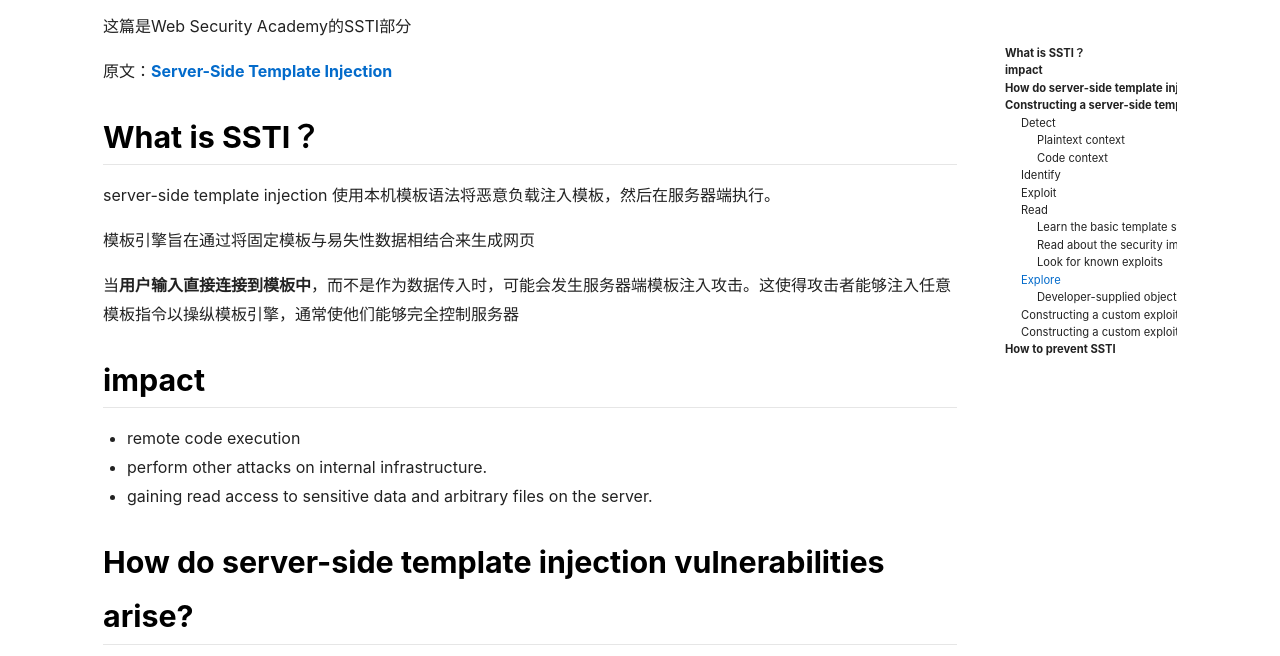
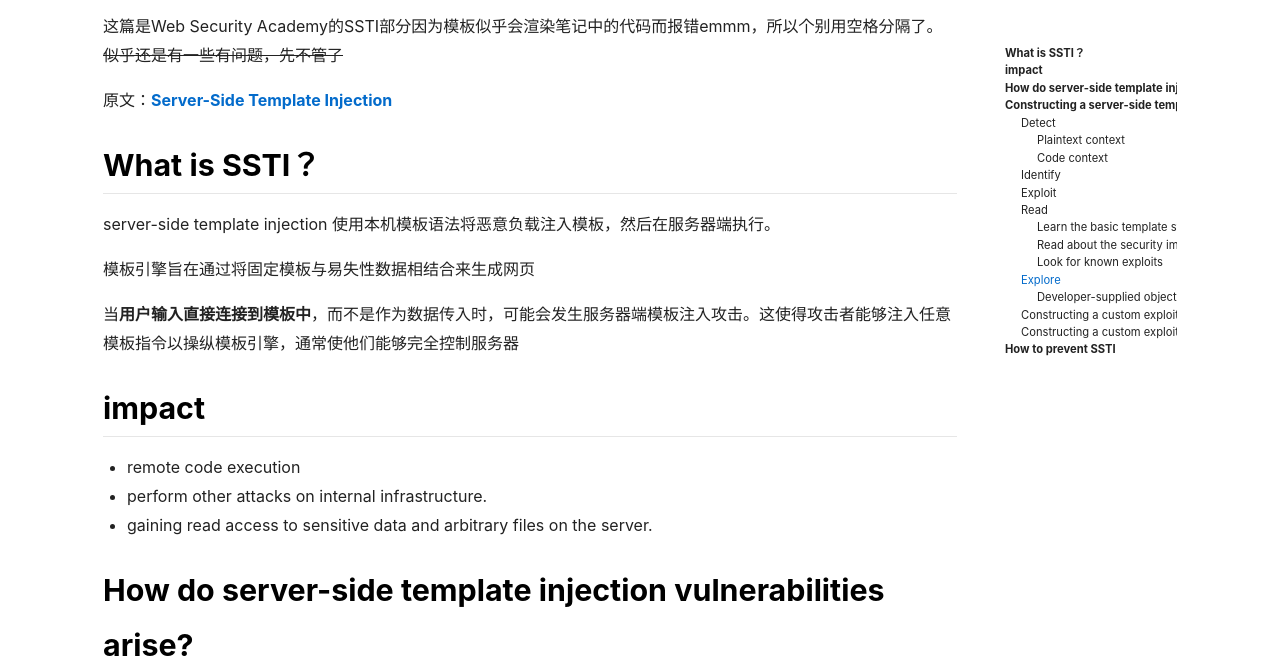
Before and after one commit to phisabella/phisabella.github.io, a Jekyll site: the page built from _posts/2021-06-16-WSAcademy-17-SSTI.markdown, in a window 1280 px wide and 900 px high, scrolled down 336 px, cut to the strip 244-900 px from the top of the window. Built offline with Jekyll 4.4.1, drawn with Linux system fonts in a browser that asks for light colours; nearby versions of some CDN libraries; comment, search, counter and statistics services are not loaded.

Commit message:
Update 2021-06-16-WSAcademy-17-SSTI.markdown

```diff
--- a/_posts/2021-06-16-WSAcademy-17-SSTI.markdown
+++ b/_posts/2021-06-16-WSAcademy-17-SSTI.markdown
@@ -22,7 +22,7 @@ article_header:
     src: /docs/assets/images/cover3.jpg
 ---
 
-这篇是Web Security Academy的SSTI部分<!--more-->
+这篇是Web Security Academy的SSTI部分<!--more-->因为模板似乎会渲染笔记中的代码而报错emmm，所以个别用空格分隔了。~~似乎还是有一些有问题，先不管了~~
 
 原文：[Server-Side Template Injection](https://portswigger.net/research/server-side-template-injection)
 
```
